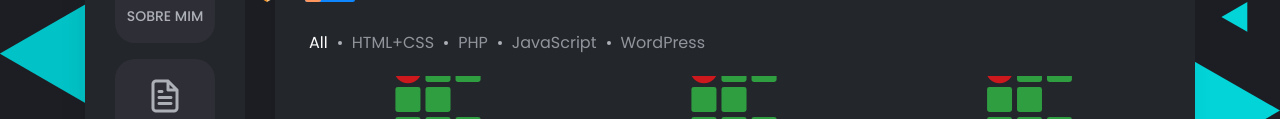
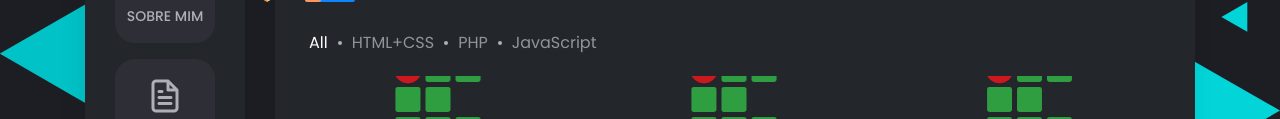
Before and after one commit to pedro21900/pedrolenonn.github.io, a plain HTML site: page works.html in a window 1280 px wide. Shown: the part 358-477 px from the top of the page. Drawn offline with Linux system fonts and the light colour scheme; files whose address does not match are found by name.

Commit message:
3º Alteração

```diff
--- a/works.html
+++ b/works.html
@@ -124,8 +124,7 @@
                                             href="#filter">PHP</a></li>
                                     <li class="filter__item" data-filter=".category-js"><a class="filter__link"
                                             href="#filter">JavaScript</a></li>
-                                    <li class="filter__item" data-filter=".category-wordpress"><a class="filter__link"
-                                            href="#filter">WordPress</a></li>
+
                                 </ul>
                                 <input type="hidden" name="changemetoo" />
                             </div>
```
